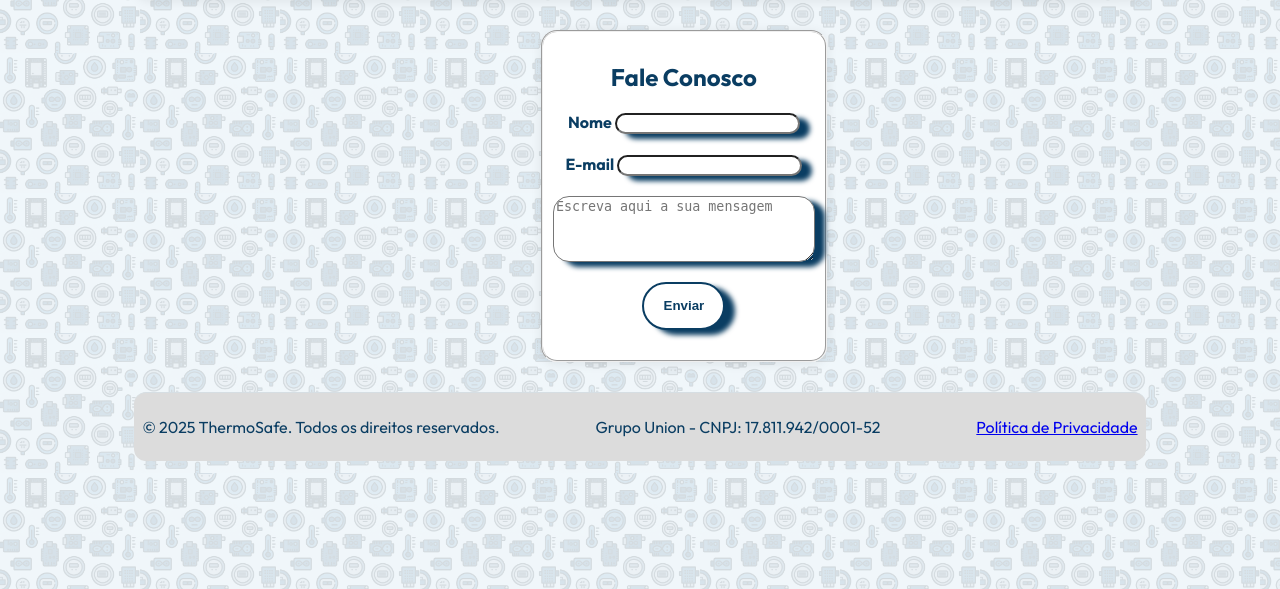
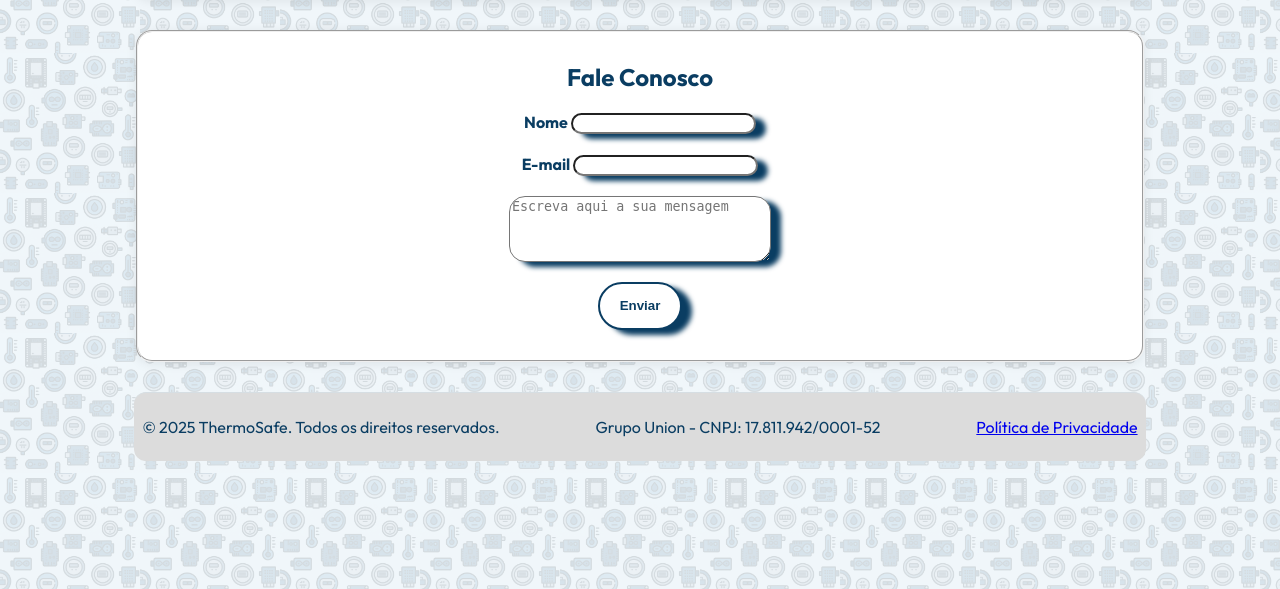
Before and after one commit to gioagostineli/ThermoSafe, a PHP site: page /contato.html in a window 1280 px wide. Shown: the part 227-816 px from the top of the page. Run offline with PHP 8.4, Linux system fonts and the light colour scheme.

Commit message:
Update style-contato.css

```diff
--- a/assets/styles/style-contato.css
+++ b/assets/styles/style-contato.css
@@ -1,5 +1,5 @@
 .ts-card-contato{
-     width: 20%;
+     width: 100%;
      margin-left: auto;
      margin-right: auto;
      text-align: center;
```
